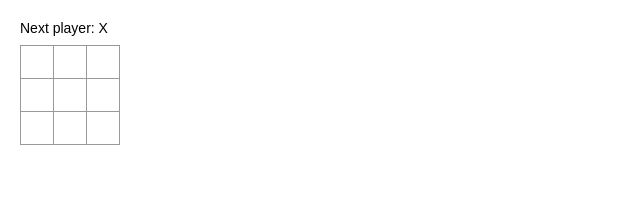
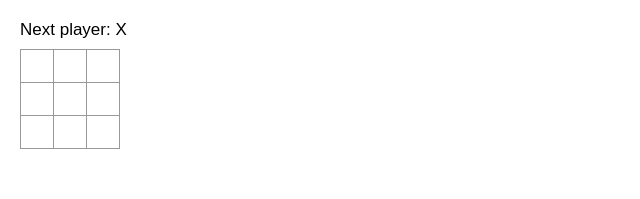
Before and after one commit to dtpiffero/my-app, a React (Create React App) app: page / in a window 1280 px wide. Shown: the top 199 px of the page, without its empty margins (0-640 px from the left). Built offline with nearby package versions, Linux system fonts and the light colour scheme.

Commit message:
Update index.css

```diff
--- a/src/index.css
+++ b/src/index.css
@@ -1,5 +1,5 @@
 body {
-  font: 14px "Century Gothic", Futura, sans-serif;
+  font: 17px "Century Gothic", Futura, sans-serif;
   margin: 20px;
 }
 
```
